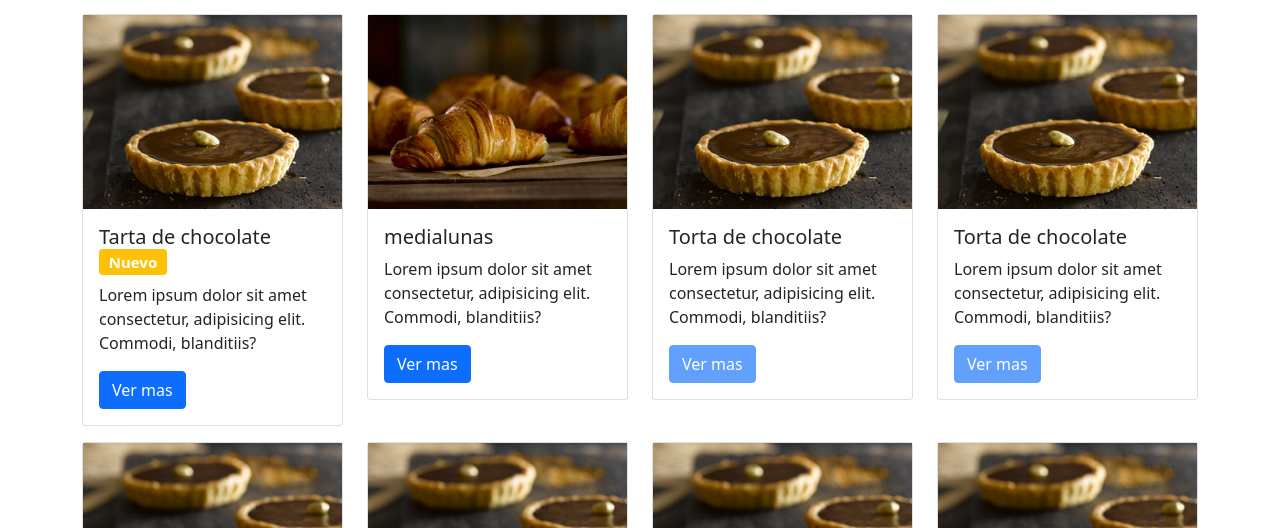
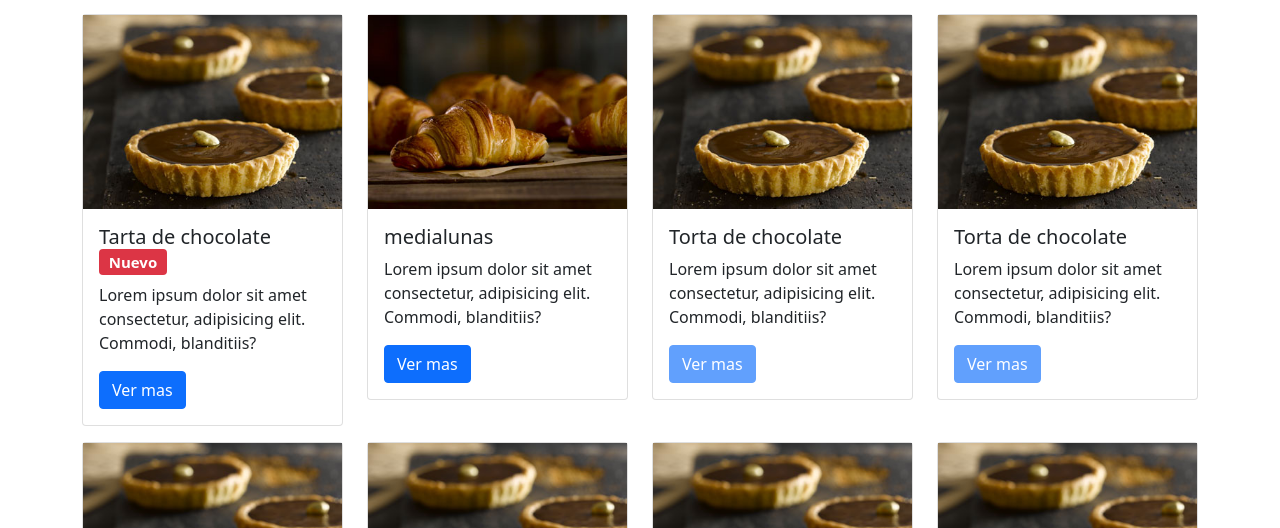
Before and after one commit to lujanmarin/panaderiacocu, a plain HTML site: page pages/productos.html in a window 1280 px wide. Shown: the part 272-800 px from the top of the page. Drawn offline with Linux system fonts and the light colour scheme.

Commit message:
modifique el color del badge de la galeria de productos

```diff
--- a/pages/productos.html
+++ b/pages/productos.html
@@ -64,7 +64,7 @@
              <div class="card">
               <img src="../img/Torta-de-chocolate_00098_portfolio.jpg" alt="tarta de chocolate">
               <div class="card-body">
-                  <h5 class="card-title">Tarta de chocolate<span class="badge bg-warning">Nuevo</span></h5>
+                  <h5 class="card-title">Tarta de chocolate<span class="badge bg-danger">Nuevo</span></h5>
                   <p class="card-text">Lorem ipsum dolor sit amet consectetur, adipisicing elit. Commodi, blanditiis?</p>
                  <button class="btn btn-primary" type="submit" data-bs-target="#modalproducto" data-bs-toggle="modal">Ver mas</button>
               </div>
```
